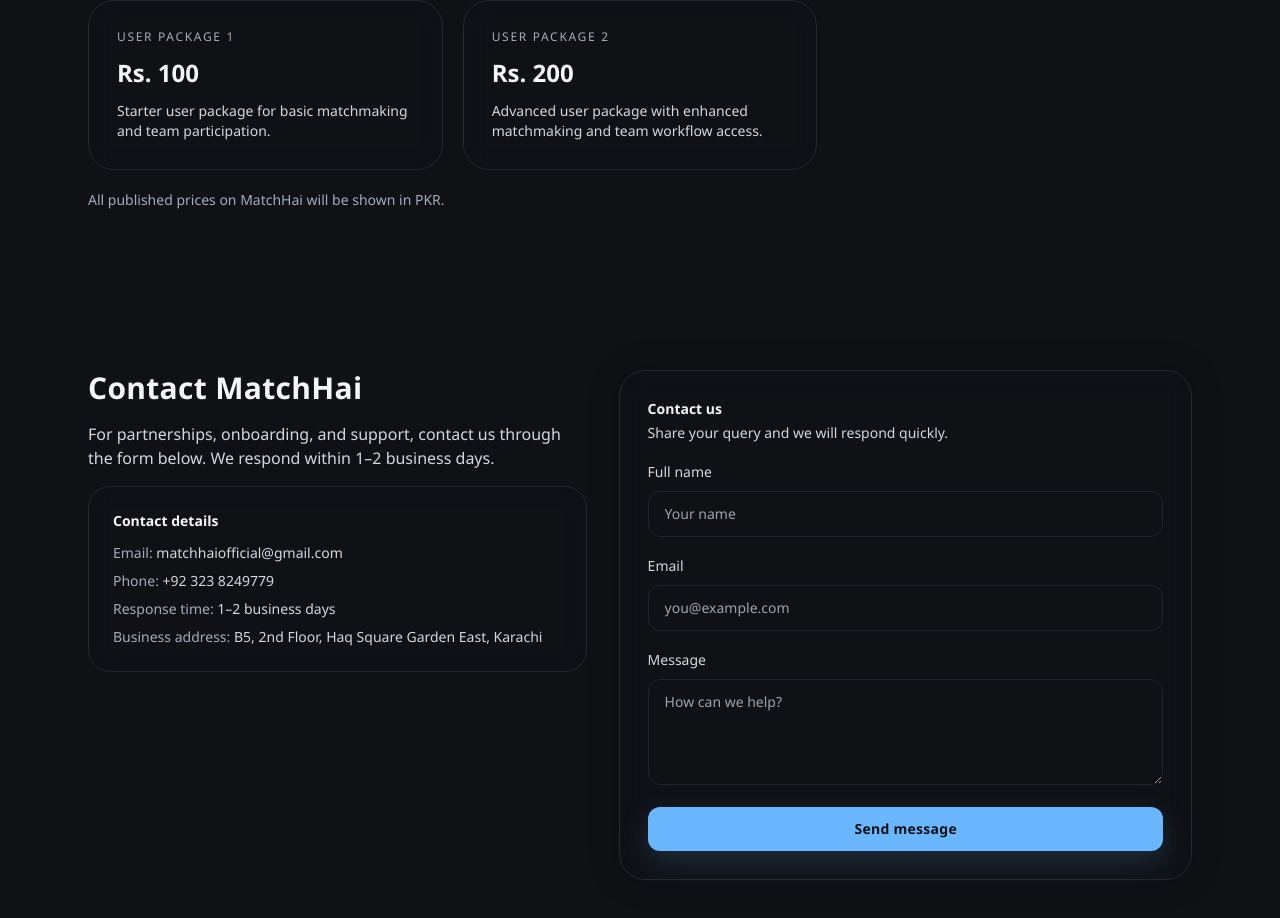
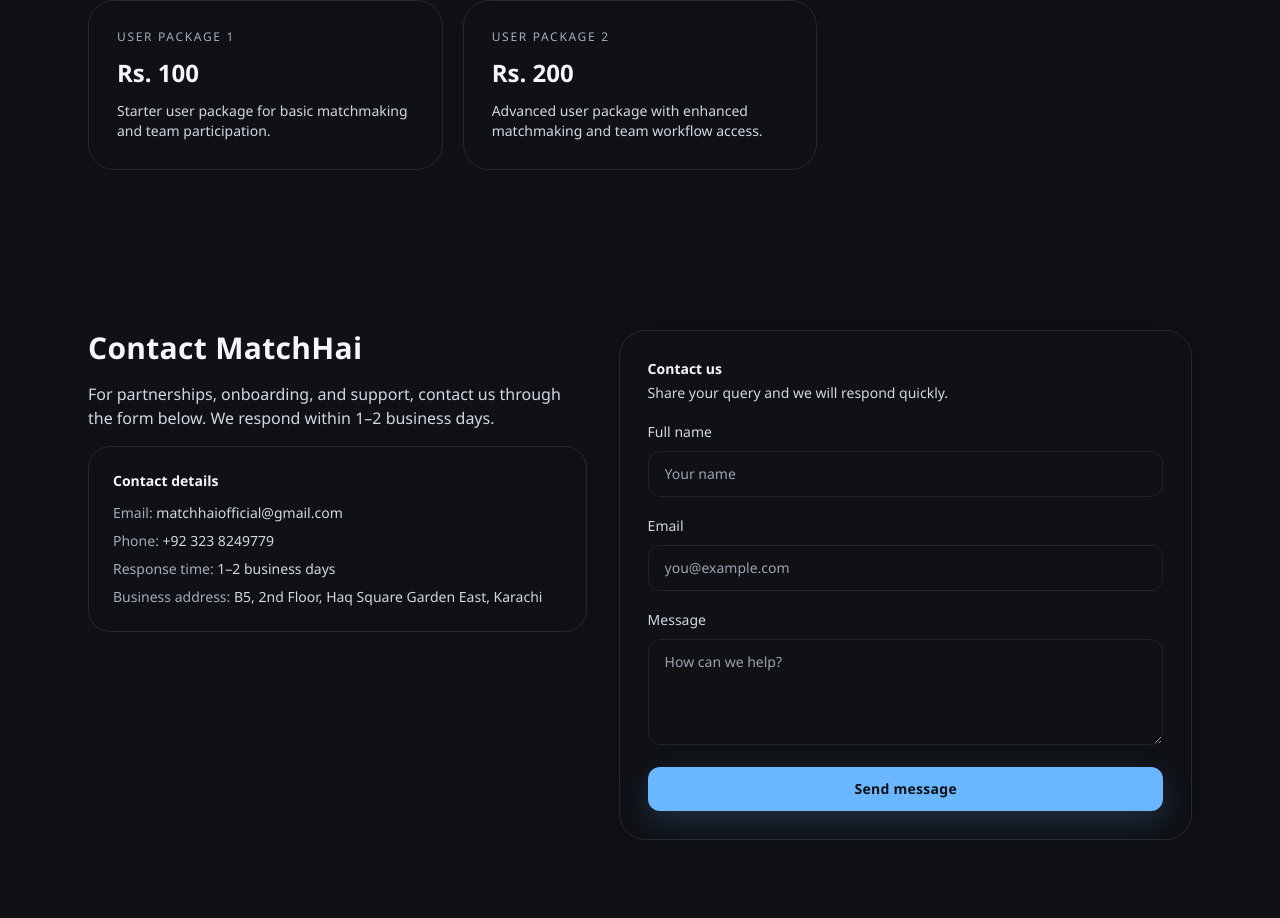
Before and after one commit to Ovais-to/Matchhai_Website, a Next.js app: page / in a window 1280 px wide. Shown: the part 3411-4329 px from the top of the page. Built offline with nearby package versions, Linux system fonts and the light colour scheme; no server answers.

Commit message:
Remove PKR note line from pricing section

```diff
--- a/components/home/sections/PricingSection.tsx
+++ b/components/home/sections/PricingSection.tsx
@@ -39,9 +39,6 @@ export const PricingSection = () => {
           ))}
         </div>
 
-        <p className="mt-5 text-xs text-text-muted sm:text-sm" data-reveal>
-          {copy.home.pricing.note}
-        </p>
       </div>
     </section>
   );
--- a/lib/copy.ts
+++ b/lib/copy.ts
@@ -210,8 +210,7 @@ export const copy = {
           price: "Rs. 200",
           description: "Advanced user package with enhanced matchmaking and team workflow access."
         }
-      ],
-      note: "All published prices on MatchHai will be shown in PKR."
+      ]
     },
     ctaStrip: {
     title: "Ready to play or list your zone or court?",
```
